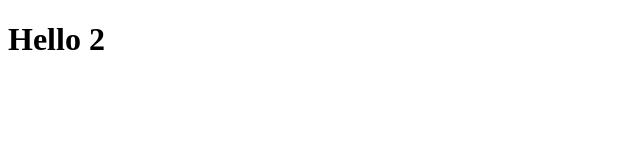
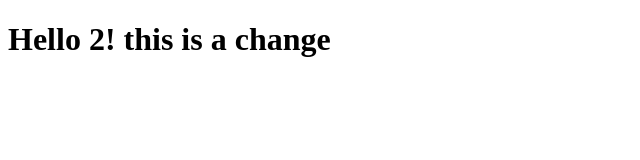
Before and after one commit to backflip300/coursera-test, a plain HTML site: page site/index.html in a window 1280 px wide. Shown: the whole page, without its empty margins (0-640 px from the left). Drawn offline with Linux system fonts and the light colour scheme.

Commit message:
little change

```diff
--- a/site/index.html
+++ b/site/index.html
@@ -4,6 +4,6 @@
 	<title>hello coursera</title>
 </head>
 <body>
-<h1>Hello 2<h1>
+<h1>Hello 2! this is a change<h1>
 </body>
 </html>
```
